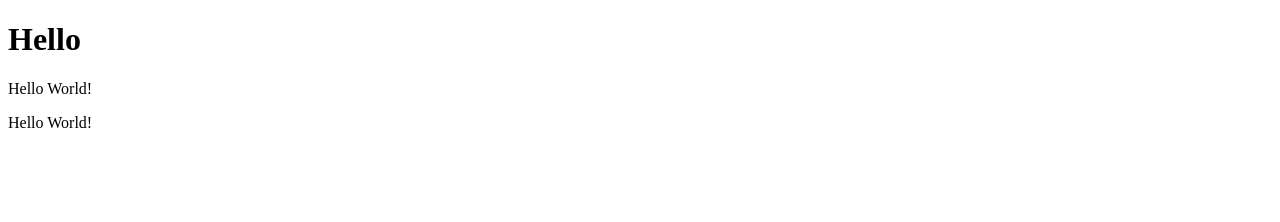
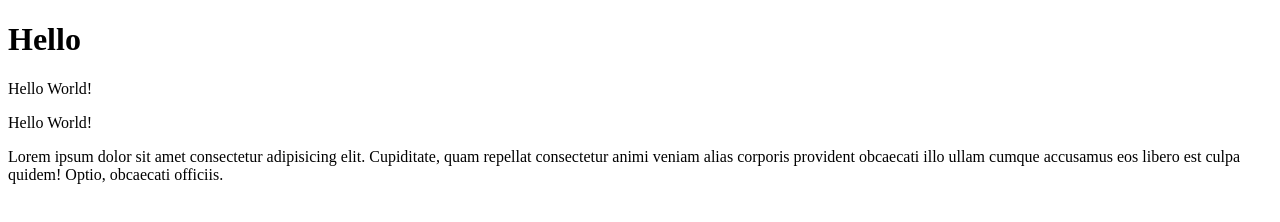
Before and after one commit to MyatHtayKhant/traversy, a plain HTML site: page index.html in a window 1280 px wide. Drawn offline with Linux system fonts and the light colour scheme.

Commit message:
second commit

```diff
--- a/index.html
+++ b/index.html
@@ -10,5 +10,8 @@
     <p><h1>Hello</h1></p>
     <p>Hello World!</p>
     <p>Hello World!</p>
+    <div class="colorRed">
+      <p>Lorem ipsum dolor sit amet consectetur adipisicing elit. Cupiditate, quam repellat consectetur animi veniam alias corporis provident obcaecati illo ullam cumque accusamus eos libero est culpa quidem! Optio, obcaecati officiis.</p>
+    </div>
   </body>
 </html>
```
